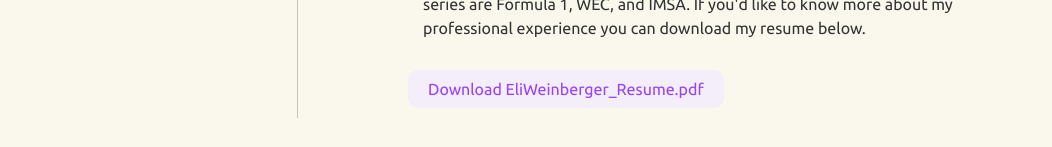
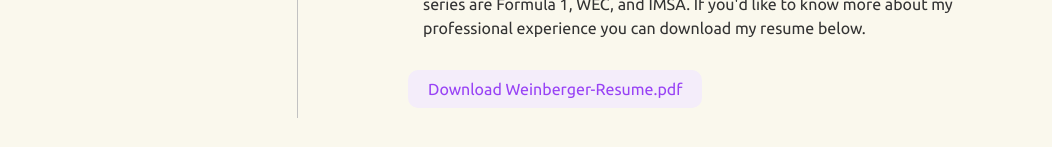
Before and after one commit to ebweinberger/eliWeinbergerWebsite, an Angular app: page / in a window 1280 px wide. Shown: the part 615-762 px from the top of the page, without its empty margins (113-1165 px from the left). Built offline with nearby package versions, Linux system fonts and the light colour scheme.

Commit message:
changed name of resume file on button

```diff
--- a/src/app/home/home.component.html
+++ b/src/app/home/home.component.html
@@ -8,5 +8,5 @@
     My favorite racing series are Formula 1, WEC, and IMSA. If you'd like to know more about my professional experience you can download my
     resume below.</p>
 
-  <a href="../../assets/EliWeinberger_Resume.pdf" download> Download EliWeinberger_Resume.pdf</a>
+  <a href="../../assets/Weinberger-Resume.pdf" download> Download Weinberger-Resume.pdf</a>
 </div>
```
